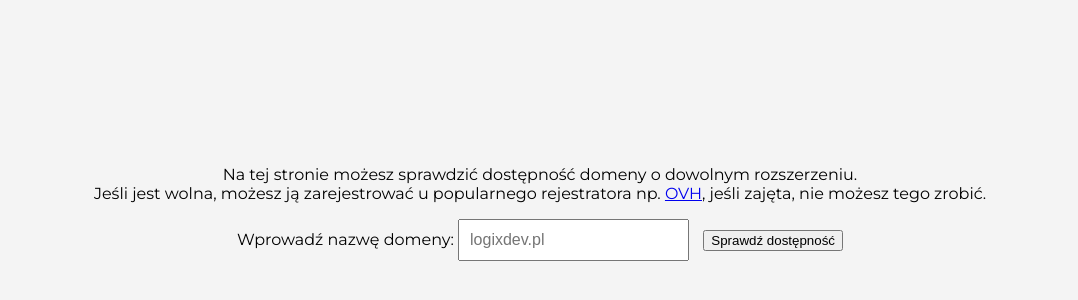
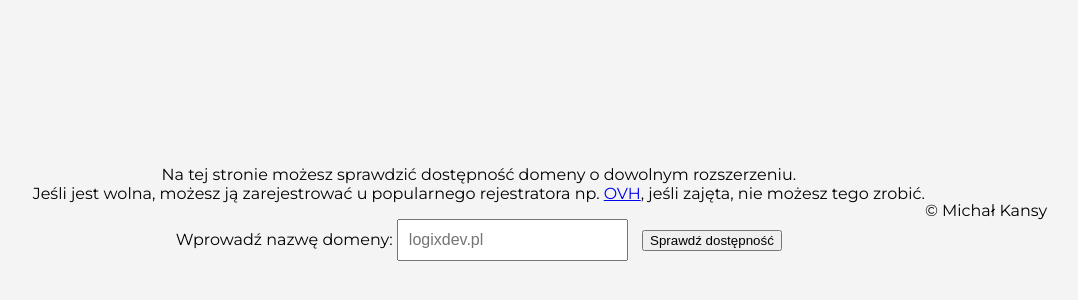
Before and after one commit to logixdev/domainchecker, a plain HTML site: page index.html in a window 1280 px wide. Shown: the part 190-490 px from the top of the page, without its empty margins (100-1178 px from the left). Drawn offline with Linux system fonts and the light colour scheme.

Commit message:
Update index.html

```diff
--- a/index.html
+++ b/index.html
@@ -102,5 +102,9 @@
     }
 </script>
 
+    <footer>
+        &copy; Michał Kansy
+    </footer>
+
 </body>
 </html>
```
